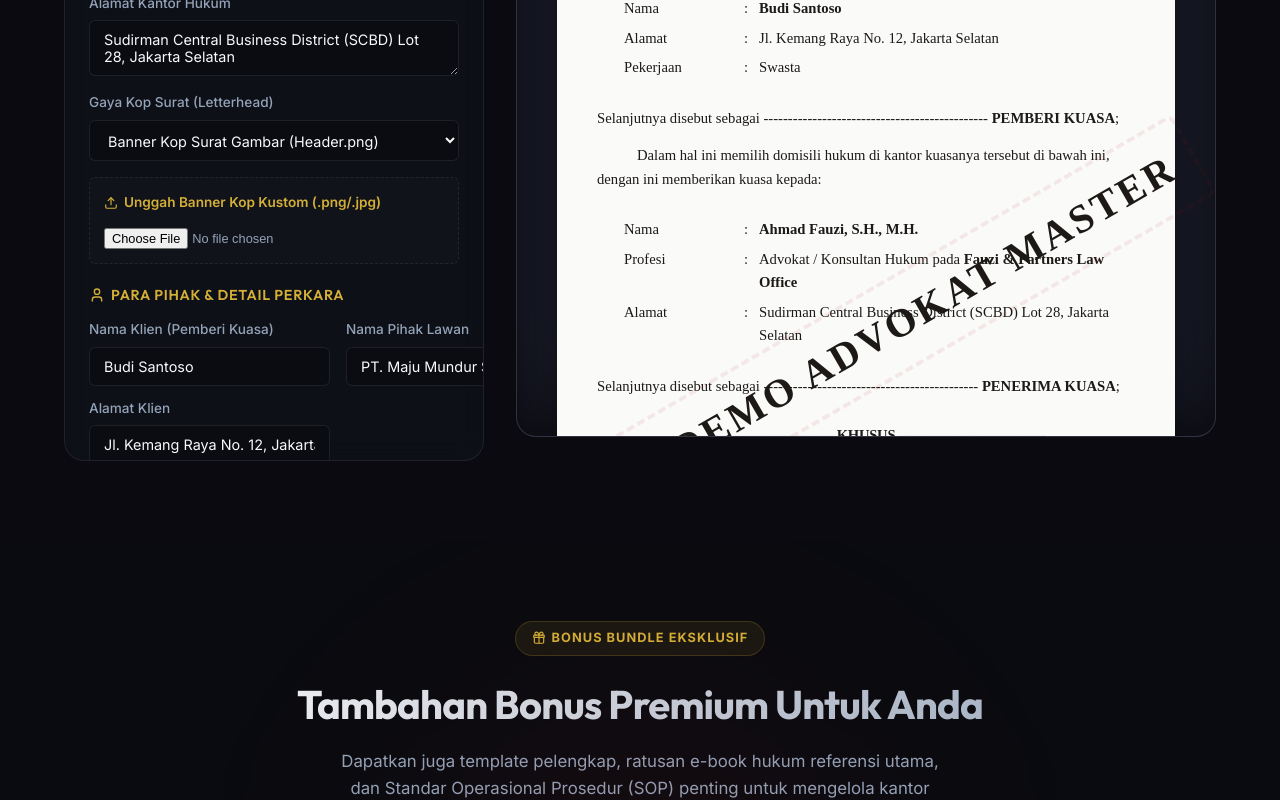
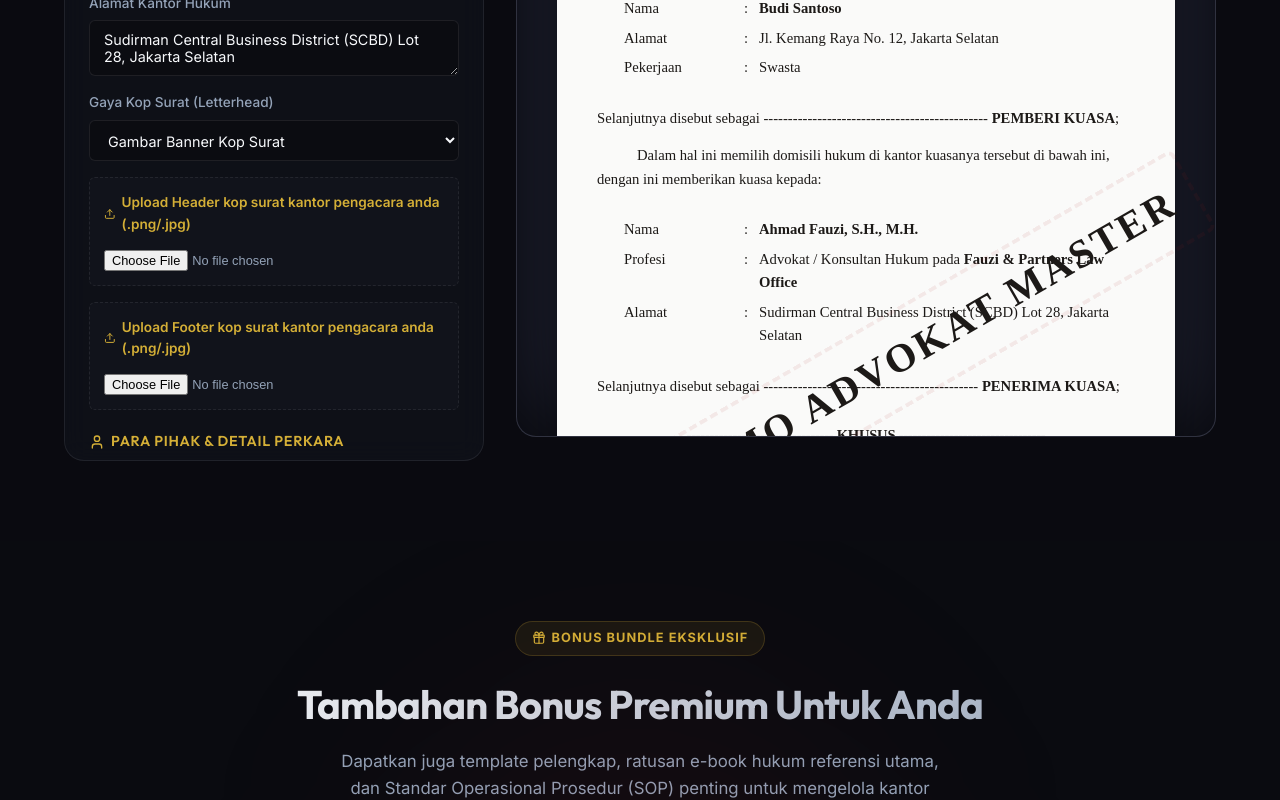
Before and after one commit to detaksumut/MasterAdvocat, a React (Vite) app: page / in a window 1280 px wide. Shown: the part 2580-3380 px from the top of the page. Built offline with nearby package versions, Linux system fonts and the light colour scheme; a web font is replaced by a local one.

Commit message:
feat: add support for custom footer image upload and print layout

```diff
--- a/src/components/DocumentCustomizer.tsx
+++ b/src/components/DocumentCustomizer.tsx
@@ -52,6 +52,7 @@ export const DocumentCustomizer: React.FC<DocumentCustomizerProps> = ({ selected
   // Custom Upload States (SaaS Features)
   const [customLogo, setCustomLogo] = useState<string | null>(null);
   const [customHeader, setCustomHeader] = useState<string | null>(null);
+  const [customFooter, setCustomFooter] = useState<string | null>(null);
 
   const handleLogoUpload = (e: React.ChangeEvent<HTMLInputElement>) => {
     const file = e.target.files?.[0];
@@ -70,6 +71,17 @@ export const DocumentCustomizer: React.FC<DocumentCustomizerProps> = ({ selected
       const reader = new FileReader();
       reader.onloadend = () => {
         setCustomHeader(reader.result as string);
+      };
+      reader.readAsDataURL(file);
+    }
+  };
+
+  const handleFooterUpload = (e: React.ChangeEvent<HTMLInputElement>) => {
+    const file = e.target.files?.[0];
+    if (file) {
+      const reader = new FileReader();
+      reader.onloadend = () => {
+        setCustomFooter(reader.result as string);
       };
       reader.readAsDataURL(file);
     }
@@ -114,6 +126,7 @@ export const DocumentCustomizer: React.FC<DocumentCustomizerProps> = ({ selected
     setLetterheadStyle('image-banner');
     setCustomLogo(null);
     setCustomHeader(null);
+    setCustomFooter(null);
     setAdvocateName('Ahmad Fauzi, S.H., M.H.');
     setLawFirm('Fauzi & Partners Law Office');
     setAdvocateAddress('Sudirman Central Business District (SCBD) Lot 28, Jakarta Selatan');
@@ -215,17 +228,18 @@ export const DocumentCustomizer: React.FC<DocumentCustomizerProps> = ({ selected
                 onChange={(e) => setLetterheadStyle(e.target.value)}
                 className="input-select"
               >
-                <option value="with-logo">Kombinasi Logo & Teks (logo.png)</option>
-                <option value="image-banner">Banner Kop Surat Gambar (Header.png)</option>
+                <option value="with-logo">Kombinasi Logo & Teks</option>
+                <option value="image-banner">Gambar Banner Kop Surat</option>
                 <option value="text-only">Hanya Teks Standar</option>
               </select>
             </div>
 
-            {/* File Uploaders for custom headers (SaaS features) */}
+            {/* File Uploaders for custom headers & footers (SaaS features) */}
             {letterheadStyle === 'with-logo' && (
+              <>
                 <div className="form-group upload-group animate-fade-in" style={{ animationDuration: '0.3s' }}>
                   <label className="file-upload-label">
-                  <Upload size={14} /> Unggah Logo Kustom (.png/.jpg)
+                    <Upload size={14} /> Upload Logo kop surat kantor pengacara anda (.png/.jpg)
                   </label>
                   <input
                     type="file"
@@ -239,12 +253,31 @@ export const DocumentCustomizer: React.FC<DocumentCustomizerProps> = ({ selected
                     </button>
                   )}
                 </div>
+
+                <div className="form-group upload-group animate-fade-in" style={{ animationDuration: '0.3s', marginTop: '12px' }}>
+                  <label className="file-upload-label">
+                    <Upload size={14} /> Upload Footer kop surat kantor pengacara anda (.png/.jpg)
+                  </label>
+                  <input
+                    type="file"
+                    accept="image/*"
+                    onChange={handleFooterUpload}
+                    className="input-file"
+                  />
+                  {customFooter && (
+                    <button onClick={() => setCustomFooter(null)} className="btn-remove-file">
+                      Hapus Footer Kustom
+                    </button>
+                  )}
+                </div>
+              </>
             )}
 
             {letterheadStyle === 'image-banner' && (
+              <>
                 <div className="form-group upload-group animate-fade-in" style={{ animationDuration: '0.3s' }}>
                   <label className="file-upload-label">
-                  <Upload size={14} /> Unggah Banner Kop Kustom (.png/.jpg)
+                    <Upload size={14} /> Upload Header kop surat kantor pengacara anda (.png/.jpg)
                   </label>
                   <input
                     type="file"
@@ -254,10 +287,28 @@ export const DocumentCustomizer: React.FC<DocumentCustomizerProps> = ({ selected
                   />
                   {customHeader && (
                     <button onClick={() => setCustomHeader(null)} className="btn-remove-file">
-                    Hapus Banner Kustom
+                      Hapus Header Kustom
                     </button>
                   )}
                 </div>
+
+                <div className="form-group upload-group animate-fade-in" style={{ animationDuration: '0.3s', marginTop: '12px' }}>
+                  <label className="file-upload-label">
+                    <Upload size={14} /> Upload Footer kop surat kantor pengacara anda (.png/.jpg)
+                  </label>
+                  <input
+                    type="file"
+                    accept="image/*"
+                    onChange={handleFooterUpload}
+                    className="input-file"
+                  />
+                  {customFooter && (
+                    <button onClick={() => setCustomFooter(null)} className="btn-remove-file">
+                      Hapus Footer Kustom
+                    </button>
+                  )}
+                </div>
+              </>
             )}
 
             {/* Client/Opponent Details */}
@@ -630,6 +681,13 @@ export const DocumentCustomizer: React.FC<DocumentCustomizerProps> = ({ selected
                   </div>
                 )}
 
+                {/* Law Firm Footer Kop Surat */}
+                {customFooter && (
+                  <div className="paper-footer-image">
+                    <img src={customFooter} className="firm-footer-img" alt="Kop Surat Footer" />
+                  </div>
+                )}
+
               </div>
             </div>
           </div>
@@ -943,12 +1001,12 @@ export const DocumentCustomizer: React.FC<DocumentCustomizerProps> = ({ selected
           background: #fafaf9; /* A bit creamy white like legal papers */
           color: #1c1917 !important;
           box-shadow: 0 10px 40px rgba(0, 0, 0, 0.4);
-          padding: 40px 40px;
+          padding: 40px 40px 110px 40px; /* added 110px bottom padding to prevent overlay with footer */
           font-family: 'Times New Roman', Times, serif !important;
           font-size: 11pt;
           line-height: 1.6;
           border-radius: 4px;
-          min-height: 800px;
+          min-height: 850px;
         }
 
         /* Force legal paper colors and fonts to be print-authentic (black ink on white paper) */
@@ -1302,6 +1360,24 @@ export const DocumentCustomizer: React.FC<DocumentCustomizerProps> = ({ selected
           transform: translateY(-1px);
         }
 
+        .paper-footer-image {
+          position: absolute;
+          bottom: 20px;
+          left: 40px;
+          right: 40px;
+          display: flex;
+          justify-content: center;
+          border-top: 1px solid #e2e8f0;
+          padding-top: 8px;
+        }
+
+        .firm-footer-img {
+          width: 100%;
+          height: auto;
+          max-height: 60px;
+          object-fit: contain;
+        }
+
         .watermark-overlay {
           position: absolute;
           top: 50%;
@@ -1369,12 +1445,22 @@ export const DocumentCustomizer: React.FC<DocumentCustomizerProps> = ({ selected
 
           .legal-paper {
             box-shadow: none !important;
-            padding: 0 !important;
+            padding: 0 0 110px 0 !important;
             margin: 0 !important;
             background: #fff !important;
             color: #111 !important;
             min-height: auto !important;
             border: none !important;
+            position: relative;
+          }
+
+          .paper-footer-image {
+            position: absolute;
+            bottom: 0px;
+            left: 0px;
+            right: 0px;
+            border-top: 1px solid #111;
+            padding-top: 6px;
           }
 
           body {
```
Lines whose indentation alone changed are shown as unchanged.
